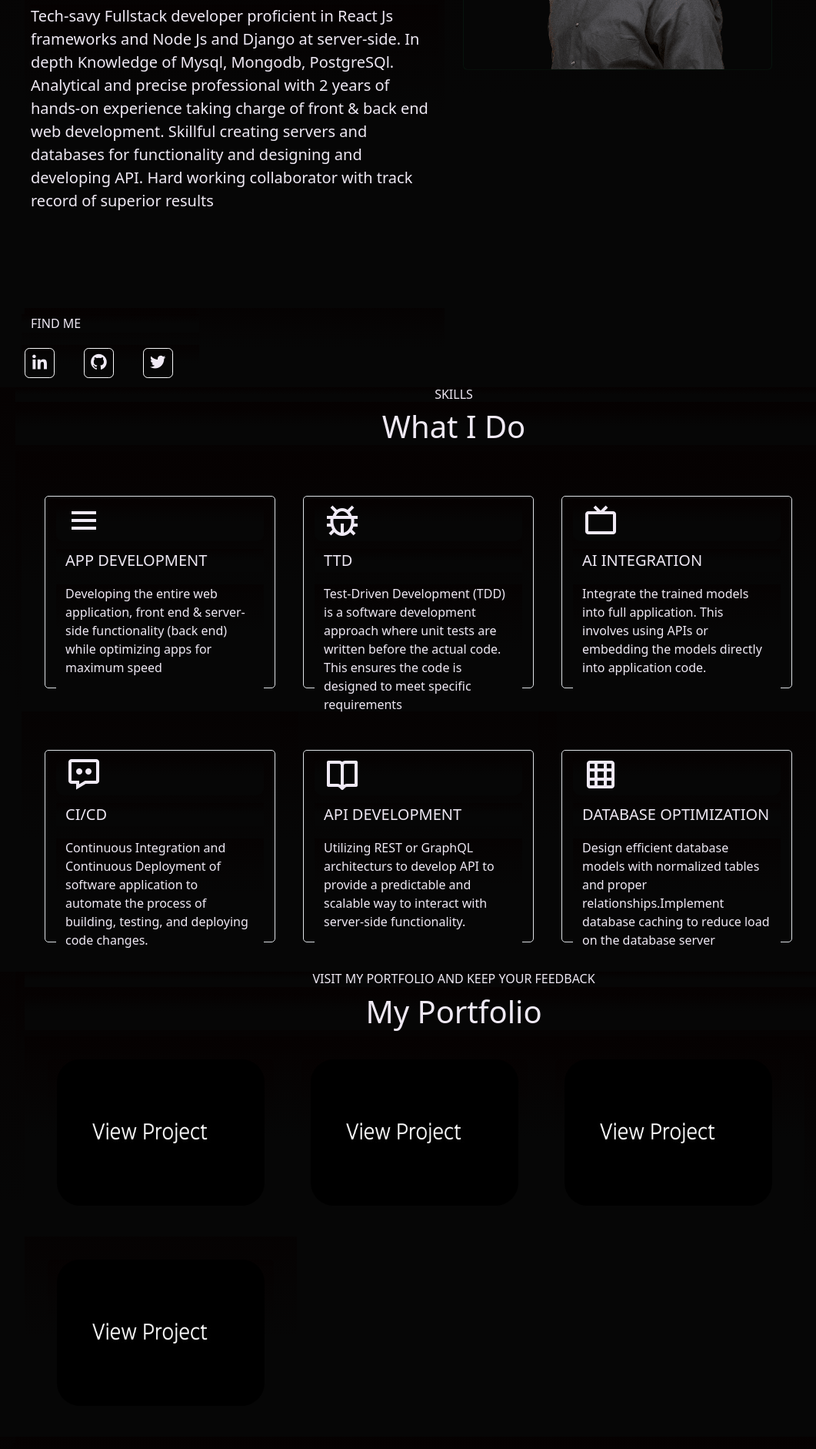
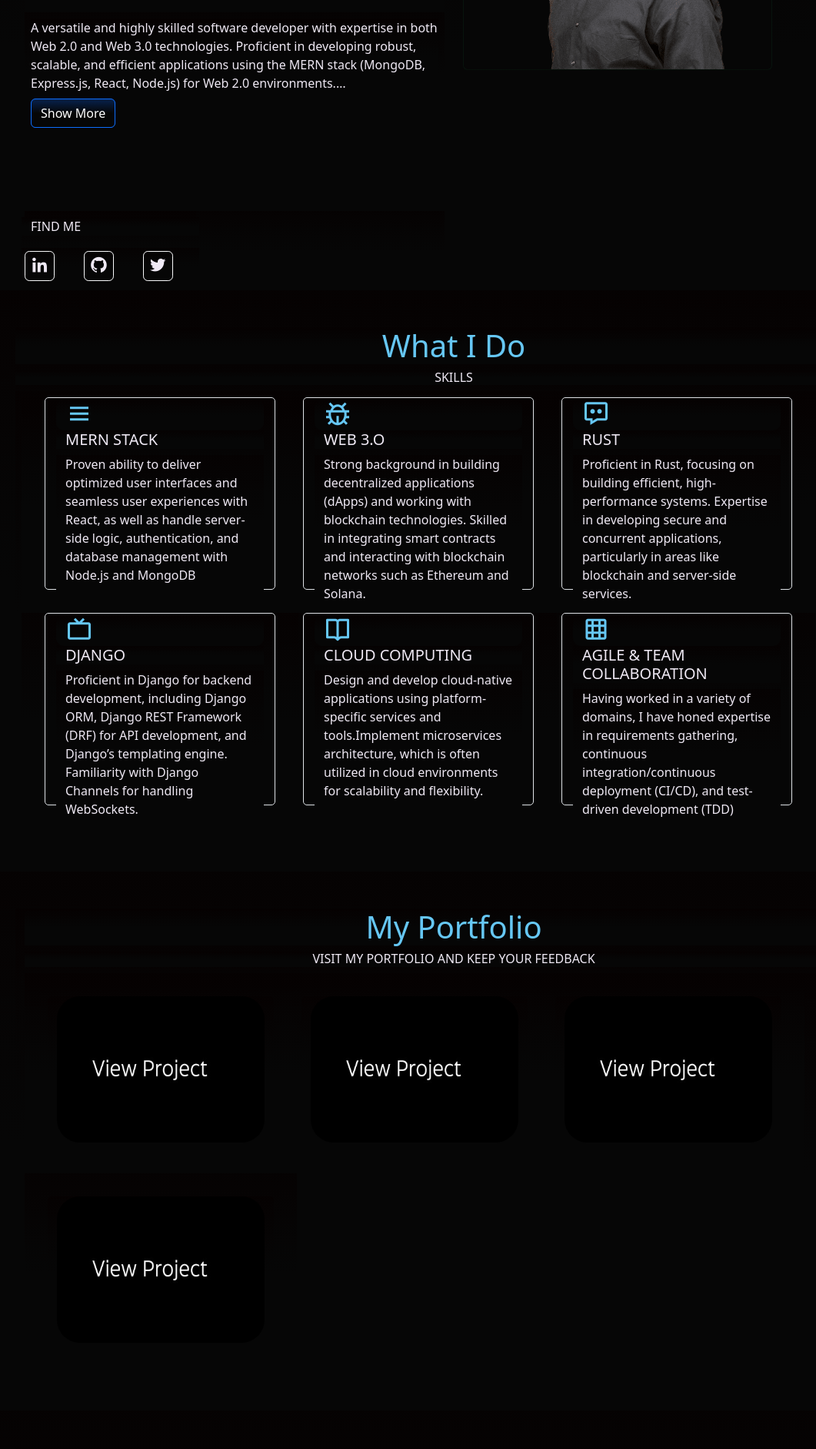
Before and after one commit to cyrus-nodejs/portfolio, a React (Vite) app in the folder Cyrusportfolio/: page / in a window 1280 px wide. Shown: the part 320-2202 px from the top of the page at 77% size, without its empty margins (50-1111 px from the left). Built offline with nearby package versions, Linux system fonts and the light colour scheme.

Commit message:
sole commit

```diff
--- a/Cyrusportfolio/src/index.css
+++ b/Cyrusportfolio/src/index.css
@@ -36,7 +36,7 @@ filter: progid:DXImageTransform.Microsoft.gradient(startColorstr="#060606",endCo
 }
 
 .resumelink:hover{
-  color:#00171f;
+  color:white;
 
 }
 
@@ -70,7 +70,7 @@ border-radius: 10px;
 
 
 .stack{
-  color:#FF0000
+  color:#66c7f4
 }
 .Skillframe{
 
--- a/Cyrusportfolio/src/page/Bio.tsx
+++ b/Cyrusportfolio/src/page/Bio.tsx
@@ -12,6 +12,7 @@ import { Link } from "react-router-dom";
 
 
 const Bio = () => {
+  const [isTruncated, setIsTruncated] = useState(true);
   const [loopNum, setLoopNum] = useState(0);
   const [isDeleting, setIsDeleting] = useState(false);
   const [text, setText] = useState('');
@@ -19,7 +20,7 @@ const Bio = () => {
   const [index, setIndex] = useState(1);
   //  const [open, setOpen] = useState(false);
 
-  const toRotate : string [] = [ "FULLSTACK ", "MERN STACK", "NODE JS"  ];
+  const toRotate : string [] = [ "MERN ", "WEB 3 ", "FULLSTACK "  ];
   const period : number = 2000;
 
   useEffect(() => {
@@ -66,15 +67,32 @@ const Bio = () => {
       <TrackVisibility>
               {({ isVisible }) =>
               <div className={isVisible ? "animate__animated animate__fadeIn" : ""}>
-                  <p className="fs-6 navpad fw-light">Welcome to my World</p>
+                  <p className="fs-3 navpad fw-light">Welcome to my World</p>
                 <p className="fs-1 fw-bold " >Hi, I'm <span className=" stack fs-1 fw-bold"> Emmanuel  Adeyemi</span> <p className="txt-rotate"   data-rotate='[ "Software Engineer"]'><p className="wrap fs-1 fw-bold ">a {text} DEVELOPER</p></p></p>
               </div>}
             </TrackVisibility>
       </div>
       <div className="p-2 ">
-      <p className="fs-5 fw-medium  ">Tech-savy Fullstack developer proficient in  React Js frameworks and Node Js and Django at server-side. In depth Knowledge of Mysql, Mongodb, PostgreSQl. Analytical and precise professional with 2 years of hands-on experience taking charge of front & back end web development. Skillful creating servers and databases for functionality and designing and developing API. Hard working collaborator with track record of superior results
-      </p>
-
+      <div className={`${
+          isTruncated ? "truncate-text   fs-6" : "fs-6  "
+        }`}
+        style={{
+          display: '-webkit-box',
+          WebkitBoxOrient: 'vertical',
+          overflow: 'hidden',
+          textOverflow: 'ellipsis',
+          WebkitLineClamp: isTruncated ? 4 : 'unset',  // Truncate to 3 lines or show all
+        }}><p>A versatile and highly skilled software developer with expertise in both Web 2.0 and Web 3.0 technologies. Proficient in developing robust, scalable, and efficient applications using the MERN stack (MongoDB, Express.js, React, Node.js) for Web 2.0 environments.</p>
+         <p> Passionate about exploring the cutting edge of blockchain technology, with hands-on experience in building decentralized applications (dApps) and smart contracts in Web 3.0.</p>
+         <p>With a strong foundation in JavaScript, TypeScript, and Rust, I am able to deliver clean, maintainable code while keeping up with the latest advancements in the tech world.</p>
+<p>In addition to front-end and back-end web development, skilled in Rust for high-performance, systems-level programming and leveraging its concurrency features to build safe and efficient applications. </p>
+      </div>
+      <button
+        className="btn btn-primary mt-2"
+        onClick={() => setIsTruncated(!isTruncated)}
+      >
+        {isTruncated ? 'Show More' : 'Show Less'}
+      </button>
       </div>
     </Stack>
 
--- a/Cyrusportfolio/src/page/Contact.tsx
+++ b/Cyrusportfolio/src/page/Contact.tsx
@@ -47,8 +47,8 @@ const Contact = () => {
     <section id="Contact" className="section">
         <Container>
             <Row  >
-            <h6 className="color navpad text-center">CONTACT</h6>
-                  <h1 className='text-center  '>Contact Me</h1>
+            <h1 className="stack navpad text-center">CONTACT</h1>
+                  <h6 className='text-center  '>Contact Me</h6>
 
                 <Col sm={12} lg={6}   className="Contactframe">
 
--- a/Cyrusportfolio/src/page/Features.tsx
+++ b/Cyrusportfolio/src/page/Features.tsx
@@ -6,9 +6,10 @@ const Features = () => {
   return (
     <section id="Features">
       <Container >
-      <Row>
-      <h6 className="color navpad text-center">SKILLS</h6>
-      <h1 className="text-center">What I Do</h1>
+      <Row className='my-5'>
+
+      <h1 className="text-center stack">What I Do</h1>
+      <h6 className=" navpad text-center">SKILLS</h6>
       <Col className="p-2">
 
         <Skillbox  />
--- a/Cyrusportfolio/src/page/Portfolio.tsx
+++ b/Cyrusportfolio/src/page/Portfolio.tsx
@@ -4,11 +4,12 @@ import { Container, Col } from 'react-bootstrap'
 import Projecbox from "./Project/Projectbox"
 const Portfolio = () => {
   return (
-    <section id="Portfolio" className="section">
-      <Container>
-      <Col >
+    <section id="Portfolio" className="  section">
+      <Container >
+      <Col className='my-5' >
+      <h1 className="text-center stack">My Portfolio</h1>
       <h6 className="color navpad text-center">VISIT MY PORTFOLIO AND KEEP YOUR FEEDBACK</h6>
-      <h1 className="text-center">My Portfolio</h1>
+
         <Projecbox  />
 
     </Col>
--- a/Cyrusportfolio/src/page/Resume/Resume.tsx
+++ b/Cyrusportfolio/src/page/Resume/Resume.tsx
@@ -11,11 +11,11 @@ const Resume = () => {
   return (
 <section id="Resume" className="section">
       <Container>
-      <Row>
+      <Row className='my-5'>
       <Col className="p-2">
-        <Row>
+        <Row className='my-3'>
 
-      <h1 className="text-center">MY RESUME</h1>
+      <h1 className="text-center stack">MY RESUME</h1>
       </Row>
         <Resumebox   />
         </Col>
--- a/Cyrusportfolio/src/page/Resume/Resumebox.tsx
+++ b/Cyrusportfolio/src/page/Resume/Resumebox.tsx
@@ -34,10 +34,10 @@ const Resumebox = () => {
         <Col sm={12}>
           <Nav variant="tabs" className=""  as="li" justify>
           <Nav.Item>
-              <Nav.Link eventKey="second" className="resumelink text-center">Professional Skills</Nav.Link>
+              <Nav.Link eventKey="second" className="resumelink text-center">CODING SKILLS</Nav.Link>
             </Nav.Item>
             <Nav.Item>
-              <Nav.Link eventKey="first" className="resumelink  text-center">Education</Nav.Link>
+              <Nav.Link eventKey="first" className="resumelink  text-center">CERTIFICATIONS</Nav.Link>
             </Nav.Item>
 
             {/* <Nav.Item>
--- a/Cyrusportfolio/src/page/Skill/SkillCard.tsx
+++ b/Cyrusportfolio/src/page/Skill/SkillCard.tsx
@@ -8,11 +8,11 @@ import  {Col, Row} from "react-bootstrap"
 const SkillCard = ({title, description, img}) => {
   return (
     <Row style={{ display:"inline-flex"}} className="">
-    <Col className="Skillframe education color border"  style={{marginTop:"50px"}}   >
+    <Col className="Skillframe education color border"  style={{marginTop:"0px"}}   >
       <Row  className="education" gap={0} style={{margin:"2px", border:""}}>
-     <Col className="education " style={{margin:"5px 0px 10px 0px", borderRadius:"10px"}}  >{img}</Col>
-    <p className="fs-5 fw-medium education ">{title}</p>
-    <p className="fs-6 fw-medium education">{description}</p>
+     <Col className="education " style={{margin:"", borderRadius:"10px"}}  >{img}</Col>
+    <h5 className="  education ">{title}</h5>
+    <p className="fs-6  education">{description}</p>
     </Row>
 
 
--- a/Cyrusportfolio/src/page/Skill/Skills.tsx
+++ b/Cyrusportfolio/src/page/Skill/Skills.tsx
@@ -8,30 +8,30 @@ const Skills = () => {
     <Row >
     <Col sm={12} md={6} lg={6} className="p-3 Education" >
     <Row >
-      <div className="p-2 fs-6 text-secondary"></div>
-       <div className="p-2 fs-2 ">Technical Skill</div>
+
+       <div className="p-2 fs-2 ">FRONT END</div>
       <div className="p-2 fs-6">
-       <Form.Label>OOD</Form.Label>
+       <Form.Label>TYPESCRIPT</Form.Label>
        <ProgressBar  now={90} label="90%" variant="secondary" />
       </div>
       <div className="p-2 f">
-      <Form.Label>RESPONSIVE WEB DESIGN</Form.Label>
+      <Form.Label>REDUX</Form.Label>
       <ProgressBar  now={95} label="95%"  variant="secondary" />
       </div>
       <div className="p-2">
-      <Form.Label>CI/CD</Form.Label>
+      <Form.Label>REACT</Form.Label>
       <ProgressBar  now={100} label="100%" variant="secondary" />
       </div>
       <div className="p-2">
-      <Form.Label>API</Form.Label>
+      <Form.Label>JAVASCRIPT</Form.Label>
       <ProgressBar  now={100} label="100%" variant="secondary" />
       </div>
       <div className="p-2">
-      <Form.Label> TESTING</Form.Label>
+      <Form.Label> TAILWIND CSS</Form.Label>
       <ProgressBar  now={90} label="90%" variant="secondary" />
       </div>
       <div className="p-2">
-      <Form.Label>DATA STRUCTURE</Form.Label>
+      <Form.Label>HTML</Form.Label>
       <ProgressBar  now={90} label="90%" variant="secondary" />
       </div>
     </Row>
@@ -40,13 +40,13 @@ const Skills = () => {
     <Col className="p-3   Education " sm={12} md={6} lg={6}>
     <Row >
 
-       <div className="p-2 fs-2 ">Coding Skill</div>
+       <div className="p-2 fs-2 ">BACK END</div>
        <div className="p-2">
-      <Form.Label>TYPESCRIPT</Form.Label>
+      <Form.Label>PYTHON</Form.Label>
       <ProgressBar  now={90} label="90%" variant="secondary" />
       </div>
       <div className="p-2">
-      <Form.Label>PYTHON</Form.Label>
+      <Form.Label>RUST</Form.Label>
       <ProgressBar  now={90} label="90%" variant="secondary" />
       </div>
       <div className="p-2">
@@ -58,11 +58,11 @@ const Skills = () => {
       <ProgressBar  now={90} label="90%" variant="secondary" />
       </div>
       <div className="p-2">
-      <Form.Label>JAVASCRIPT</Form.Label>
+      <Form.Label>ANCHOR</Form.Label>
       <ProgressBar  now={90} label="90%" variant="secondary" />
       </div>
       <div className="p-2 fs-6">
-       <Form.Label>REACT JS</Form.Label>
+       <Form.Label>EXPRESS</Form.Label>
        <ProgressBar  now={100} label="100%" variant="secondary" />
       </div>
 
@@ -82,10 +82,10 @@ const Skills = () => {
       <Form.Label>BOOTSTRAP</Form.Label>
       <ProgressBar  now={100} label="100%" variant="secondary" />
       </div> */}
-      <div className="p-2">
+      {/* <div className="p-2">
       <Form.Label>REDUX</Form.Label>
       <ProgressBar  now={100} label="100%" variant="secondary" />
-      </div>
+      </div> */}
     </Row>
 
 
--- a/Cyrusportfolio/src/utils/Stack.tsx
+++ b/Cyrusportfolio/src/utils/Stack.tsx
@@ -1,38 +1,39 @@
 
 export const Stacks = [
     {
-        img: <i className='bx    bx-menu  bx-tada-hover  bx-lg'></i>,
-        title: "APP DEVELOPMENT",
-        description:"Developing  the entire web application, front end & server-side functionality (back end) while optimizing apps for maximum speed",
+        img: <i className='bx stack   bx-menu  bx-tada-hover  bx-md'></i>,
+        title: "MERN STACK",
+        description:" Proven ability to deliver optimized user interfaces and seamless user experiences with React, as well as handle server-side logic, authentication, and database management with Node.js and MongoDB",
 
     },
     {
-        img:<i className='bx   bx-bug  bx-tada-hover  bx-lg'></i>,
-        title: "TTD",
-        description:"Test-Driven Development (TDD) is a software development approach where  unit tests are written before the actual code. This ensures the code is designed to meet specific requirements",
+        img:<i className='bx stack   bx-bug  bx-tada-hover  bx-md'></i>,
+        title: "WEB 3.O",
+        description:"Strong background in building decentralized applications (dApps) and working with blockchain technologies. Skilled in integrating smart contracts and interacting with blockchain networks such as Ethereum and Solana. ",
 
     },
 
-    {   img:<i className='bx   bx-tv  bx-tada-hover  bx-lg'></i>,
-        title: "AI INTEGRATION",
-        description:"Integrate the trained models into  full  application. This  involves using APIs or embedding the models directly into  application code. ",
+
+    {
+        img:<i className='bx   bx-message-dots stack  bx-tada-hover  bx-md'></i>,
+        title: "RUST",
+        description:"Proficient in Rust, focusing on building efficient, high-performance systems. Expertise in developing secure and concurrent applications, particularly in areas like blockchain and server-side services.",
+
+    },
+    {   img:<i className='bx stack  bx-tv  bx-tada-hover  bx-md'></i>,
+        title: "DJANGO ",
+        description:"Proficient in Django for backend development, including Django ORM, Django REST Framework (DRF) for API development, and Django’s templating engine. Familiarity with Django Channels for handling WebSockets.",
+
+    },
+    {   img:<i className='bx stack  bx-book-open  bx-tada-hover  bx-md'></i>,
+        title: "CLOUD COMPUTING ",
+        description:"Design and develop cloud-native applications using platform-specific services and tools.Implement microservices architecture, which is often utilized in cloud environments for scalability and flexibility. ",
 
     },
     {
-        img:<i className='bx   bx-message-dots  bx-tada-hover  bx-lg'></i>,
-        title: "CI/CD",
-        description:"Continuous Integration and Continuous Deployment  of software application to automate the process of building, testing, and deploying code changes.",
-
-    },
-    {   img:<i className='bx   bx-book-open  bx-tada-hover  bx-lg'></i>,
-        title: "API DEVELOPMENT ",
-        description:" Utilizing REST or GraphQL architecturs to develop API to provide a predictable and scalable way to interact with server-side functionality.",
-
-    },
-    {
-        img:<i className='bx   bx-grid  bx-tada-hover  bx-lg'></i>,
-        title: "DATABASE OPTIMIZATION",
-        description:" Design efficient database models with normalized tables and proper relationships.Implement database caching to reduce load on the database server",
+        img:<i className='bx stack  bx-grid  bx-tada-hover  bx-md'></i>,
+        title: "AGILE & TEAM COLLABORATION",
+        description:"  Having worked in a variety of domains, I have honed expertise in requirements gathering, continuous integration/continuous deployment (CI/CD), and test-driven development (TDD)",
 
     },
 
```
Also changed, not shown: Cyrusportfolio/src/page/Resume/Education.tsx (+7 -7 lines).
